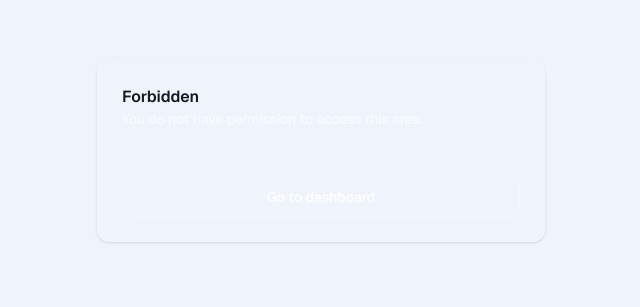
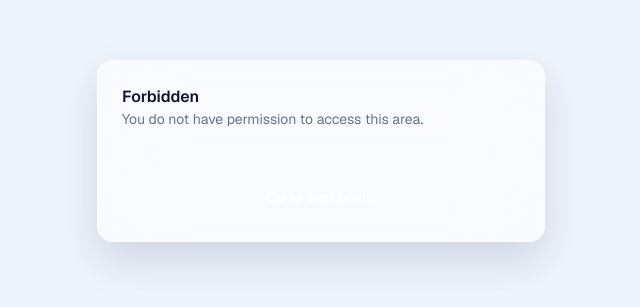
Before and after one commit to Kishor0513/Hostel-Management-System, a Next.js app: page /forbidden in a window 1280 px wide. Shown: the part 233-540 px from the top of the page, without its empty margins (319-959 px from the left). Built offline with nearby package versions, Linux system fonts and the light colour scheme.

Commit message:
chore: update src/components/ui/card.tsx

```diff
--- a/src/components/ui/card.tsx
+++ b/src/components/ui/card.tsx
@@ -1,31 +1,69 @@
-import * as React from "react";
+import * as React from 'react';
 
-import { cn } from "@/lib/utils";
+import { cn } from '@/lib/utils';
 
-export function Card({ className, ...props }: React.HTMLAttributes<HTMLDivElement>) {
+export function Card({
+	className,
+	...props
+}: React.HTMLAttributes<HTMLDivElement>) {
 	return (
 		<div
 			className={cn(
-        "rounded-xl border border-white/10 bg-white/5 shadow-sm backdrop-blur supports-[backdrop-filter]:bg-white/5",
-        className
+				'rounded-2xl border border-white/70 bg-white/50 shadow-[0_18px_42px_rgba(126,145,173,0.3)] backdrop-blur-2xl supports-backdrop-filter:bg-white/58 dark:border-white/15 dark:bg-slate-900/35 dark:shadow-[0_18px_42px_rgba(2,8,23,0.45)] dark:supports-backdrop-filter:bg-slate-900/45',
+				className,
 			)}
 			{...props}
 		/>
 	);
 }
 
-export function CardHeader({ className, ...props }: React.HTMLAttributes<HTMLDivElement>) {
-  return <div className={cn("p-4 md:p-6", className)} {...props} />;
+export function CardHeader({
+	className,
+	...props
+}: React.HTMLAttributes<HTMLDivElement>) {
+	return (
+		<div
+			className={cn('p-5 md:p-6', className)}
+			{...props}
+		/>
+	);
 }
 
-export function CardTitle({ className, ...props }: React.HTMLAttributes<HTMLHeadingElement>) {
-  return <h3 className={cn("text-base font-semibold", className)} {...props} />;
+export function CardTitle({
+	className,
+	...props
+}: React.HTMLAttributes<HTMLHeadingElement>) {
+	return (
+		<h3
+			className={cn(
+				'text-base font-semibold text-slate-900 dark:text-slate-100',
+				className,
+			)}
+			{...props}
+		/>
+	);
 }
 
-export function CardDescription({ className, ...props }: React.HTMLAttributes<HTMLParagraphElement>) {
-  return <p className={cn("text-sm text-white/70", className)} {...props} />;
+export function CardDescription({
+	className,
+	...props
+}: React.HTMLAttributes<HTMLParagraphElement>) {
+	return (
+		<p
+			className={cn('text-sm text-slate-500 dark:text-slate-300/80', className)}
+			{...props}
+		/>
+	);
 }
 
-export function CardContent({ className, ...props }: React.HTMLAttributes<HTMLDivElement>) {
-  return <div className={cn("p-4 md:p-6 pt-0", className)} {...props} />;
+export function CardContent({
+	className,
+	...props
+}: React.HTMLAttributes<HTMLDivElement>) {
+	return (
+		<div
+			className={cn('p-4 md:p-6 pt-0', className)}
+			{...props}
+		/>
+	);
 }
```
Lines whose indentation alone changed are shown as unchanged.
